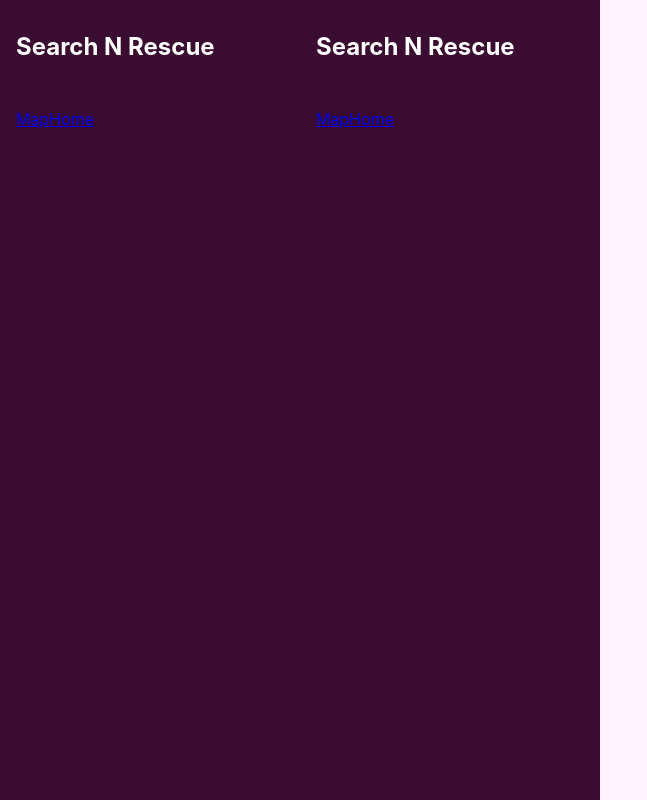
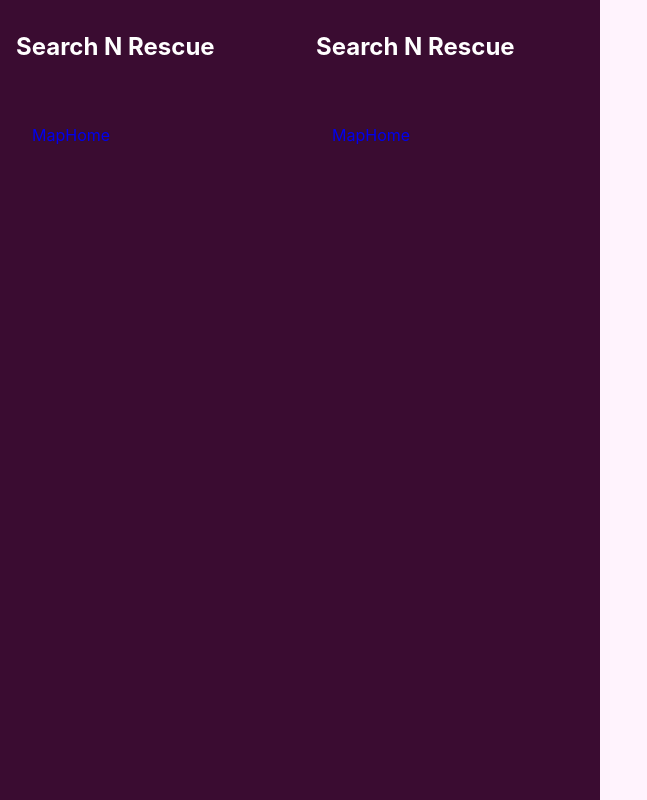
Before and after one commit to lucasliao0403/search-n-rescue, a Next.js app: page /layout in a window 1280 px wide. Shown: the whole page, without its empty margins (0-647 px from the left). Built offline with nearby package versions, Linux system fonts and the light colour scheme.

Commit message:
added map

```diff
--- a/components/Sidebar.js
+++ b/components/Sidebar.js
@@ -7,10 +7,10 @@ function Sidebar() {
     <div className={styles.sidebar}>
         <div> <h1>Search N Rescue</h1> </div>
         <div className={styles.body}>
-            {/* <div> */}
-              <Link href="/map">Map</Link>
-              <Link href="/">Home</Link>
-            {/* </div> */}
+            <div>
+              <Link className={styles.link} href="/map">Map</Link>
+              <Link className={styles.link} href="/">Home</Link>
+            </div>
         </div>
 
     </div>
--- a/styles/Map.module.css
+++ b/styles/Map.module.css
@@ -9,7 +9,7 @@
 }
 
 .mapcontainer {
-    width: 100vw;
+    width: 80vw;
     height: 100vh;
     position: relative;
 }
--- a/styles/sidebar.module.css
+++ b/styles/sidebar.module.css
@@ -20,3 +20,12 @@
     font-size: 1.2rem;
     font-weight: 500;
 }
+
+.body{
+    text-decoration: none;
+}
+
+.link {
+    text-decoration: none;
+
+}
```
Also changed, not shown: pages/index.js (+14 -12 lines).
